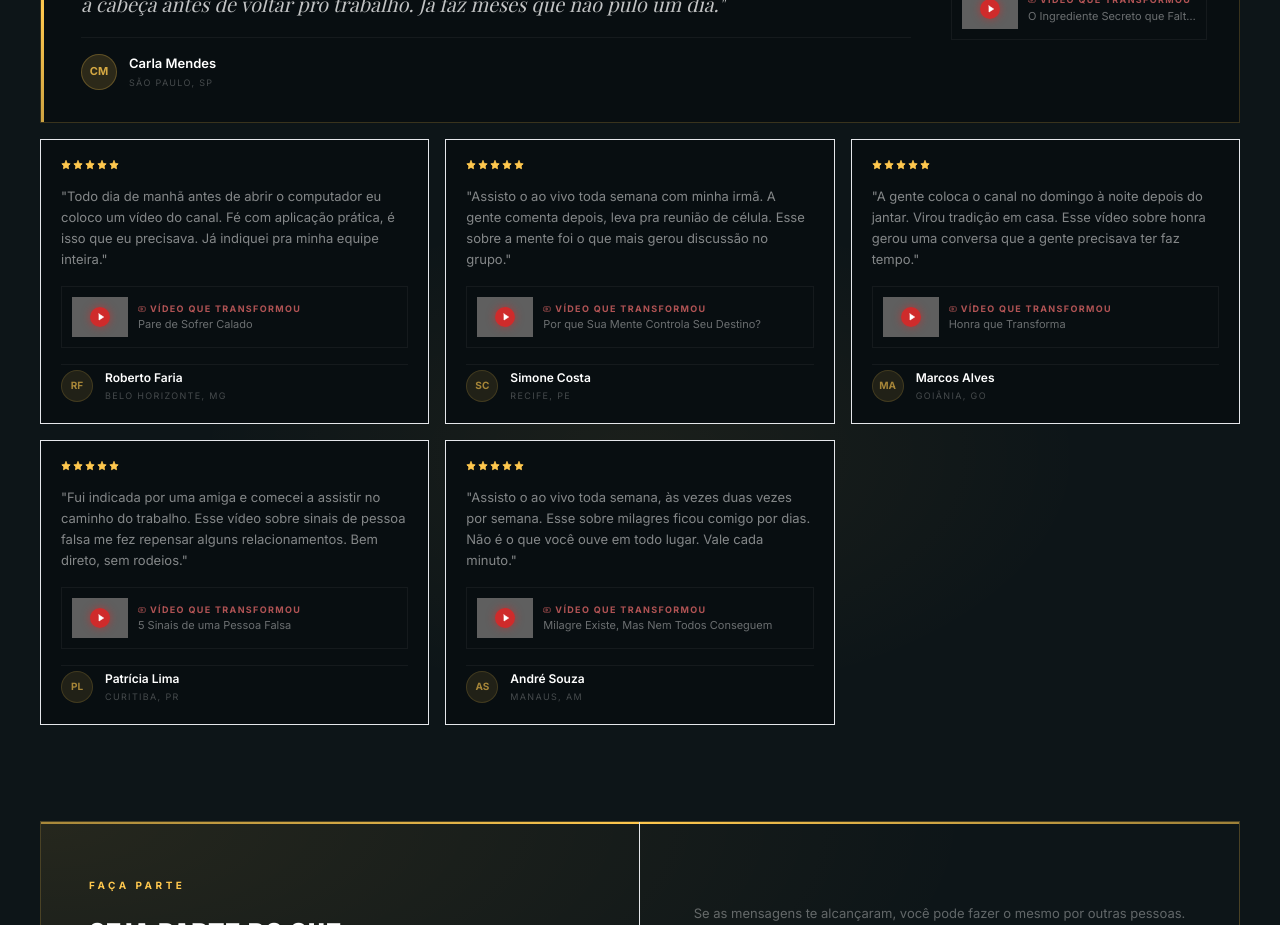
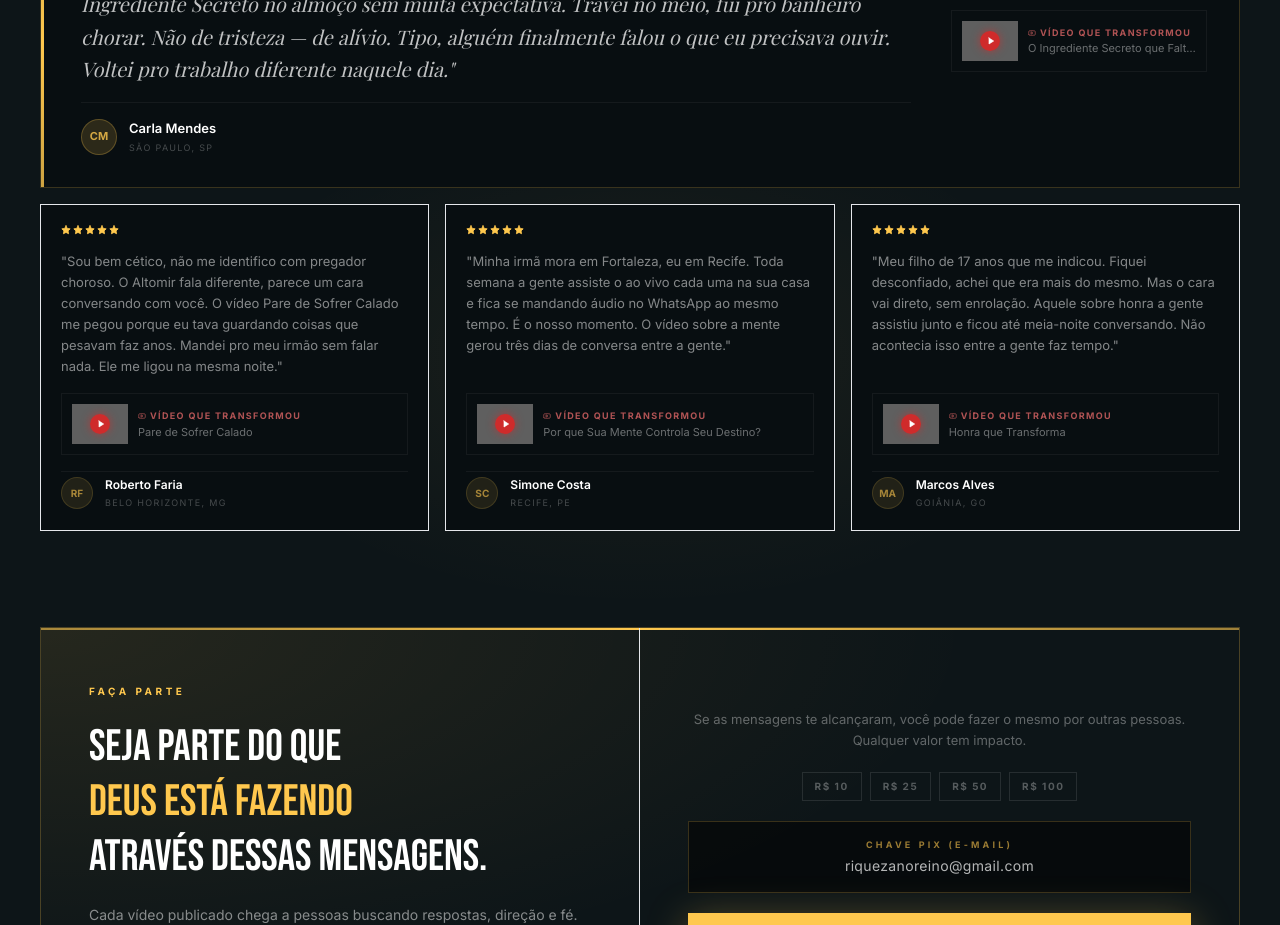
Before and after one commit to arthurrrangel/altomir-rangel, a Next.js app: page / in a window 1280 px wide. Shown: the part 6500-7425 px from the top of the page. Built offline with nearby package versions, Linux system fonts and the light colour scheme; grey boxes are pictures that could not be loaded; a web font is replaced by a local one.

Commit message:
fix: depoimentos mais verídicos e somente 4 blocos

```diff
--- a/components/Contribute.tsx
+++ b/components/Contribute.tsx
@@ -11,7 +11,7 @@ const testimonials = [
     city: 'São Paulo, SP',
     initials: 'CM',
     featured: true,
-    text: 'Assisto os vídeos todo dia no almoço. É meu momento de parar, ouvir a Palavra e organizar a cabeça antes de voltar pro trabalho. Já faz meses que não pulo um dia.',
+    text: 'Tava num momento muito difícil no trabalho, quase pedi demissão. Botei o vídeo do Ingrediente Secreto no almoço sem muita expectativa. Travei no meio, fui pro banheiro chorar. Não de tristeza — de alívio. Tipo, alguém finalmente falou o que eu precisava ouvir. Voltei pro trabalho diferente naquele dia.',
     videoId: 'PIMWrO-nw0U',
     videoTitle: 'O Ingrediente Secreto que Falta na Sua Fé',
   },
@@ -20,7 +20,7 @@ const testimonials = [
     city: 'Belo Horizonte, MG',
     initials: 'RF',
     featured: false,
-    text: 'Todo dia de manhã antes de abrir o computador eu coloco um vídeo do canal. Fé com aplicação prática, é isso que eu precisava. Já indiquei pra minha equipe inteira.',
+    text: 'Sou bem cético, não me identifico com pregador choroso. O Altomir fala diferente, parece um cara conversando com você. O vídeo Pare de Sofrer Calado me pegou porque eu tava guardando coisas que pesavam faz anos. Mandei pro meu irmão sem falar nada. Ele me ligou na mesma noite.',
     videoId: '43-bGX4MfGg',
     videoTitle: 'Pare de Sofrer Calado',
   },
@@ -29,7 +29,7 @@ const testimonials = [
     city: 'Recife, PE',
     initials: 'SC',
     featured: false,
-    text: 'Assisto o ao vivo toda semana com minha irmã. A gente comenta depois, leva pra reunião de célula. Esse sobre a mente foi o que mais gerou discussão no grupo.',
+    text: 'Minha irmã mora em Fortaleza, eu em Recife. Toda semana a gente assiste o ao vivo cada uma na sua casa e fica se mandando áudio no WhatsApp ao mesmo tempo. É o nosso momento. O vídeo sobre a mente gerou três dias de conversa entre a gente.',
     videoId: 'FVwvjO6AuNo',
     videoTitle: 'Por que Sua Mente Controla Seu Destino?',
   },
@@ -38,27 +38,9 @@ const testimonials = [
     city: 'Goiânia, GO',
     initials: 'MA',
     featured: false,
-    text: 'A gente coloca o canal no domingo à noite depois do jantar. Virou tradição em casa. Esse vídeo sobre honra gerou uma conversa que a gente precisava ter faz tempo.',
+    text: 'Meu filho de 17 anos que me indicou. Fiquei desconfiado, achei que era mais do mesmo. Mas o cara vai direto, sem enrolação. Aquele sobre honra a gente assistiu junto e ficou até meia-noite conversando. Não acontecia isso entre a gente faz tempo.',
     videoId: 'j1rYS5reC54',
     videoTitle: 'Honra que Transforma',
-  },
-  {
-    name: 'Patrícia Lima',
-    city: 'Curitiba, PR',
-    initials: 'PL',
-    featured: false,
-    text: 'Fui indicada por uma amiga e comecei a assistir no caminho do trabalho. Esse vídeo sobre sinais de pessoa falsa me fez repensar alguns relacionamentos. Bem direto, sem rodeios.',
-    videoId: 'C5Oi7Q_5nIY',
-    videoTitle: '5 Sinais de uma Pessoa Falsa',
-  },
-  {
-    name: 'André Souza',
-    city: 'Manaus, AM',
-    initials: 'AS',
-    featured: false,
-    text: 'Assisto o ao vivo toda semana, às vezes duas vezes por semana. Esse sobre milagres ficou comigo por dias. Não é o que você ouve em todo lugar. Vale cada minuto.',
-    videoId: 'MoM39WKTCyk',
-    videoTitle: 'Milagre Existe, Mas Nem Todos Conseguem',
   },
 ]
 
@@ -116,7 +98,7 @@ export default function Contribute() {
   }
 
   const featured = testimonials[0]
-  const rest = testimonials.slice(1)
+  const rest = testimonials.slice(1) // exactly 3
 
   return (
     <section ref={ref} className="relative py-16 md:py-36 overflow-hidden bg-[#0D1518]">
@@ -168,11 +150,11 @@ export default function Contribute() {
           </div>
         </div>
 
-        {/* Grid — remaining 5 */}
-        <div className="grid grid-cols-1 sm:grid-cols-2 lg:grid-cols-3 gap-4 mb-16 md:mb-24">
+        {/* Grid — remaining 3 */}
+        <div className="grid grid-cols-1 sm:grid-cols-3 gap-4 mb-16 md:mb-24">
           {rest.map((t, i) => (
             <div key={i}
-              className={`reveal-left flex flex-col gap-4 border border-white/6 bg-[#080E11] p-5 hover:border-[#FFC84E]/25 hover:bg-[#0d1518] transition-all duration-300 group ${i >= 2 ? 'hidden sm:flex' : ''}`}>
+              className="reveal-left flex flex-col gap-4 border border-white/6 bg-[#080E11] p-5 hover:border-[#FFC84E]/25 hover:bg-[#0d1518] transition-all duration-300 group">
 
               <div className="flex gap-0.5">
                 {[...Array(5)].map((_,s) => (
```
